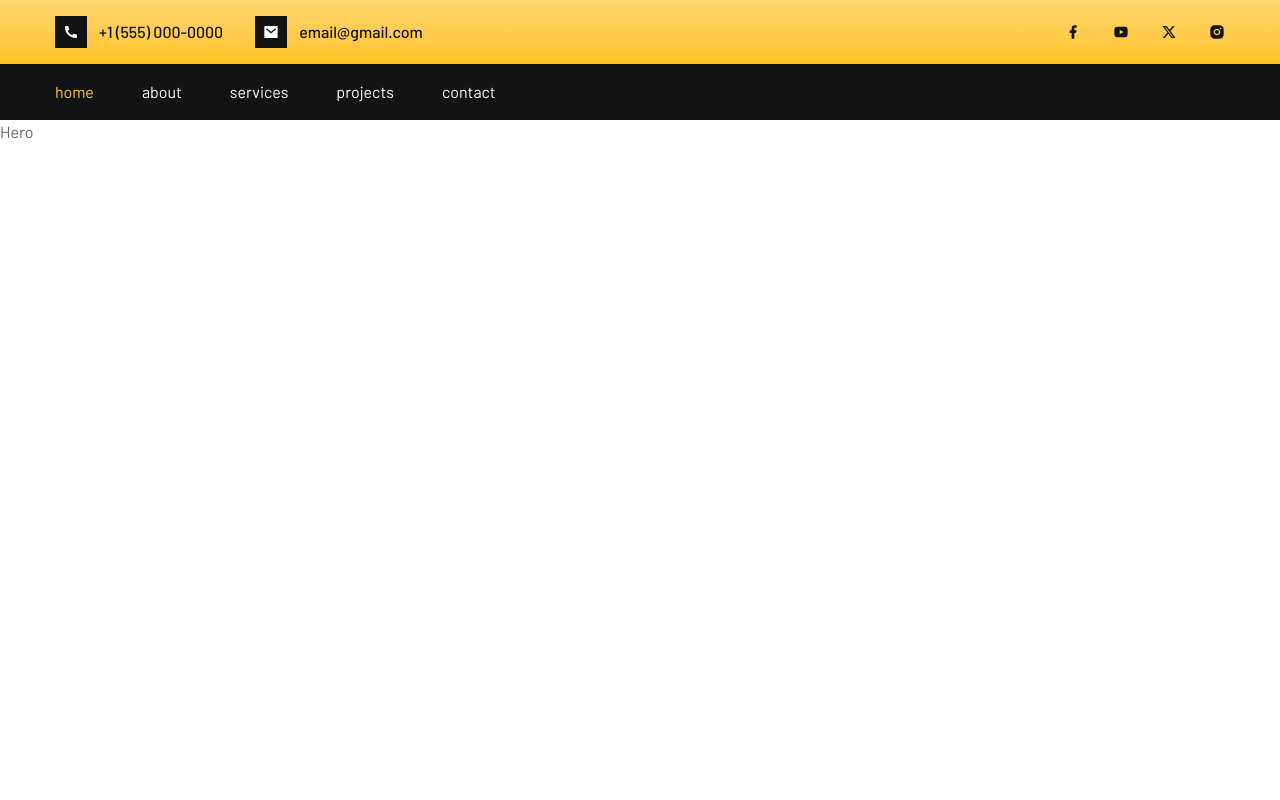
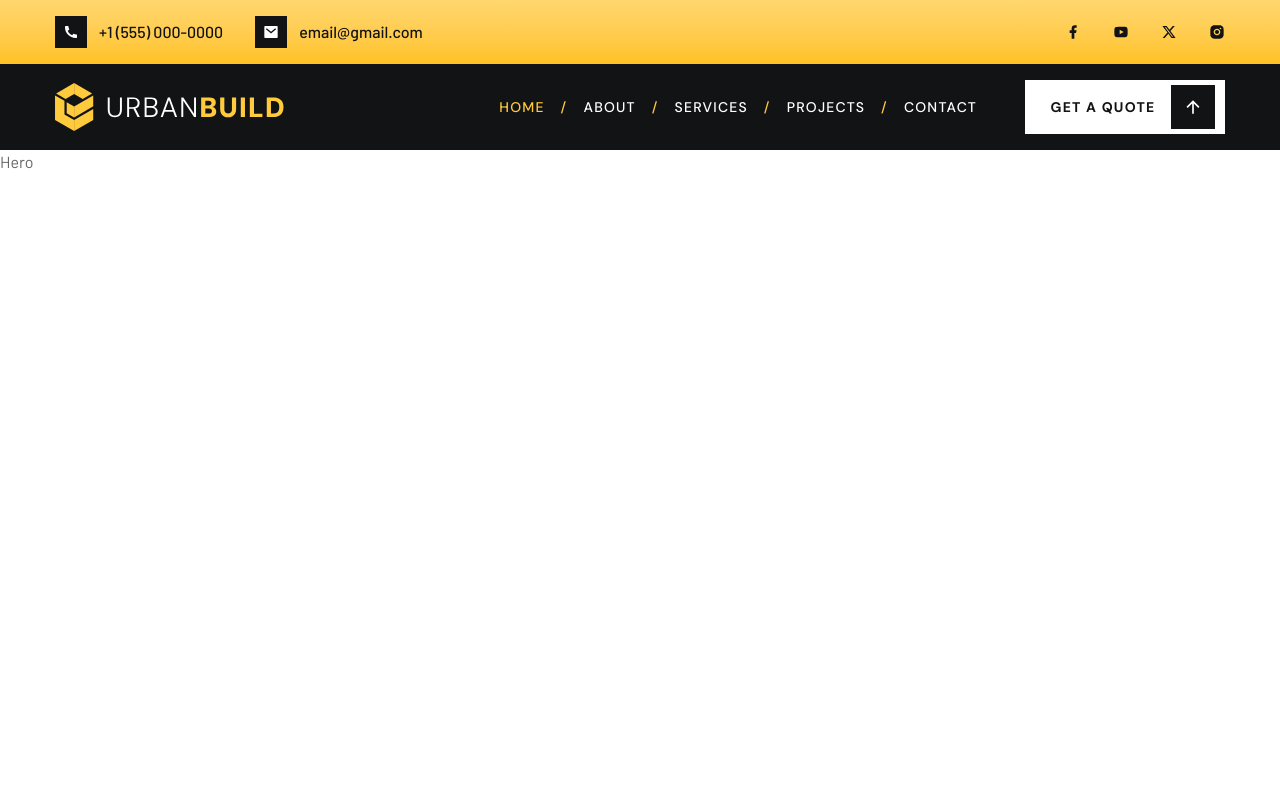
Before and after one commit to diegovilhalva/urbanbuild, a Next.js app: page / in a window 1280 px wide. Shown: the top 800 px of the page. Built offline with nearby package versions, Linux system fonts and the light colour scheme.

Commit message:
header style added

```diff
--- a/components/Header.jsx
+++ b/components/Header.jsx
@@ -1,6 +1,8 @@
 "use client"
 
+import { RiArrowUpLine } from "react-icons/ri"
 import { Link as ScrollLink } from "react-scroll"
+import Logo from "./Logo"
 
 const links = [
   {
@@ -29,16 +31,34 @@ const Header = () => {
   return (
     <header className="bg-primary py-4 sticky top-0">
       <div className="container mx-auto">
-        <ul className="flex gap-12 text-white">
+        <div className="flex items-center justify-between">
+          <Logo />
+          <nav className="hidden xl:flex items-center gap-12">
+            <ul className="flex">
               {links.map((link, i) => (
-            <li key={i}>
+                <li key={i} className="text-white text-sm uppercase font-primary font-medium
+                tracking-[1.2px] after:content-['/'] after:mx-4 last:after:content-none after:text-accent">
                   <ScrollLink to={link.path} smooth spy className="cursor-pointer" activeClass="text-accent">{link.name}</ScrollLink>
                 </li>
               ))}
             </ul>
+            <button className="w-[200px] h-[54px] py-[5px] pl-[10px] pr-[10px] flex items-center
+          justify-between min-w-[200px] bg-white group">
+              <div className="flex-1 text-center tracking-[1.2px] font-primary font-bold text-primary text-sm uppercase">
+                Get a quote
               </div>
+              <div className="w-11 h-11 bg-primary flex items-center justify-center">
+                <RiArrowUpLine className="text-white text-xl group-hover:rotate-45 transition-all duration-200 " />
+              </div>
+            </button>
+          </nav>
 
-    </header>
+          <div className="xl:hidden">
+            mobile nav
+          </div>
+        </div>
+      </div>
+    </header >
   )
 }
 
--- /dev/null
+++ b/components/Logo.jsx
@@ -0,0 +1,13 @@
+import Image from "next/image"
+import Link from "next/link"
+
+
+const Logo = () => {
+  return (
+   <Link href="">
+    <Image src="/assets/logo.svg"  width={230} height={48} alt="logo"/>
+   </Link>
+  )
+}
+
+export default Logo
```
Lines whose indentation alone changed are shown as unchanged.
